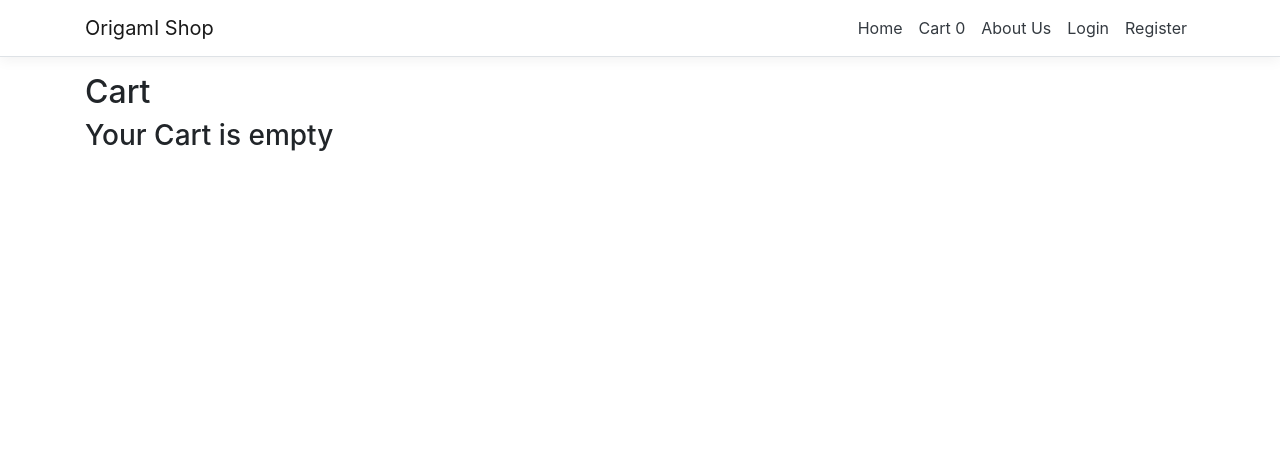
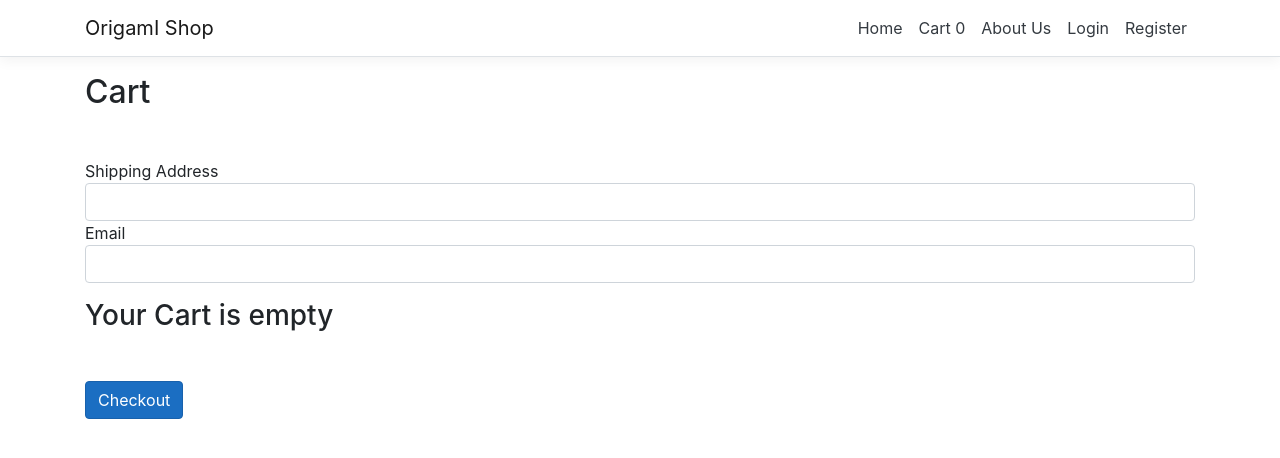
Before and after one commit to dotnet-webshop/OrigamiShopFrontend, a React (Create React App) app: page /cart in a window 1280 px wide. Shown: the top 458 px of the page. Built offline with nearby package versions, Linux system fonts and the light colour scheme.

Commit message:
cart form

```diff
--- a/src/components/Cart/Cart.jsx
+++ b/src/components/Cart/Cart.jsx
@@ -1,14 +1,31 @@
 import {useDispatch, useSelector} from "react-redux";
-import React from 'react';
+import React, { useState, useEffect } from "react";
 import {bindActionCreators} from "redux";
 import {cartActions} from "../../state/actions/index"
-import {Button, Input} from "reactstrap";
+import { Button, Input } from "reactstrap";
+import { endpoints, create, getOne } from "../../services/api";
 
 function Cart(props) {
     const cart = useSelector((state) => state.cart)
     const cartItems = useSelector((state) => state.cart.items)
+    const CustomerId = useSelector((state) => state.user.Id)
     const dispatch = useDispatch()
-    const {setCartItemQuantity, removeCartItemFromCart} = bindActionCreators(cartActions, dispatch)
+    const { setCartItemQuantity, removeCartItemFromCart } = bindActionCreators(cartActions, dispatch)
+
+    const initialState = {
+        CustomerId: '',
+        Products: [],
+        ShippingAddress: '',
+        OrderEmail: '',
+    }
+
+    function orderDetail(productId, quantity) {
+        this.ProductId = productId;
+        this.Quantity = quantity;
+    }
+
+    const [order ,setOrder] = useState(initialState)
+
 
     const onQuantityChanged = (event, productId) => {
         let quantity = parseInt(event.target.value)
@@ -18,22 +35,44 @@ function Cart(props) {
         }
         setCartItemQuantity(productId, quantity)
     }
+
+
+    const handleSubmit = (event) => {
+        event.preventDefault();
+
+        var Products = cartItems.map(product => {
+            const newOrderDetail = new orderDetail(
+                product.product.Id,
+                product.quantity
+            )
+            return newOrderDetail
+        });
+
+        order.CustomerId = CustomerId
+        order.Products = Products
+        console.log(order)
+        create(endpoints.orders, order)
+            .then(response => console.log(response))
+    }
+
     return (
         <section className={"shopping-cart"}>
-            <h2>Cart</h2>
-            <div>
+            <h2 className="mb-5">Cart</h2>
+            <form onSubmit={handleSubmit}>
+                <div className="mb-3">
 
                 {cartItems.map((cartItem, index) =>
-                    <div className=""  key={"cart-item-" + index}>
+                    <div   key={"cart-item-" + index}>
                         <div className={"d-flex "}>
-                            <p className="">{cartItem.product.ProductName}</p>
-                            <Input style={{width:"10rem"}}
+                            <p className="mr-3">{cartItem.product.ProductName}</p>
+                            <Input style={{ width: "10rem" }}
                                    onChange={(e) => onQuantityChanged(e, cartItem.product.Id)}
                                    type={"number"}
                                    defaultValue={cartItem.quantity}
                                    min={1}
                                    max={cartItem.product.Stock}
                             />
+
                             <Button
                                 className={"bg-transparent btn btn-outline-danger"}
                                 onClick={() => removeCartItemFromCart(cartItem.product.Id)}
@@ -41,23 +80,34 @@ function Cart(props) {
                         </div>
                     </div>)
                 }
+                    <div>
+                        Shipping Address
+                        <Input value={order.ShippingAddress} name="shippingAddress"
+                            type="text"
+                            onChange={(e)=>setOrder({...order,ShippingAddress:e.target.value})}/>
+                    </div>
+                    <div>
+                        Email
+                        <Input value={order.OrderEmail} name="orderEmail"
+                            type="text"
+                            onChange={(e)=>setOrder({...order,OrderEmail:e.target.value})}/>
+                    </div>
+                </div>
 
-            </div>
-            <div>
+
+                <div className="mb-5">
                 {
                     cartItems.length <= 0 ? (<div> <h3>Your Cart is empty</h3> </div>)
                      :
-                        (<div>
+                        (<div >
                             <span>
-                                {cart.totalPrice}
+                                Total: {cart.totalPrice}$
                             </span>
-                            <Button type="button" className="btn btn-primary">
-                                Checkout
-                            </Button>
                         </div>)
-
                 }
             </div>
+                <input type="submit" value="Checkout" className="btn btn-primary" />
+            </form>
         </section>
     )
 }
```
Also changed, not shown: src/services/api.js (line endings or trailing spaces), 1 other file (tests, documents, lock files or other folders).
